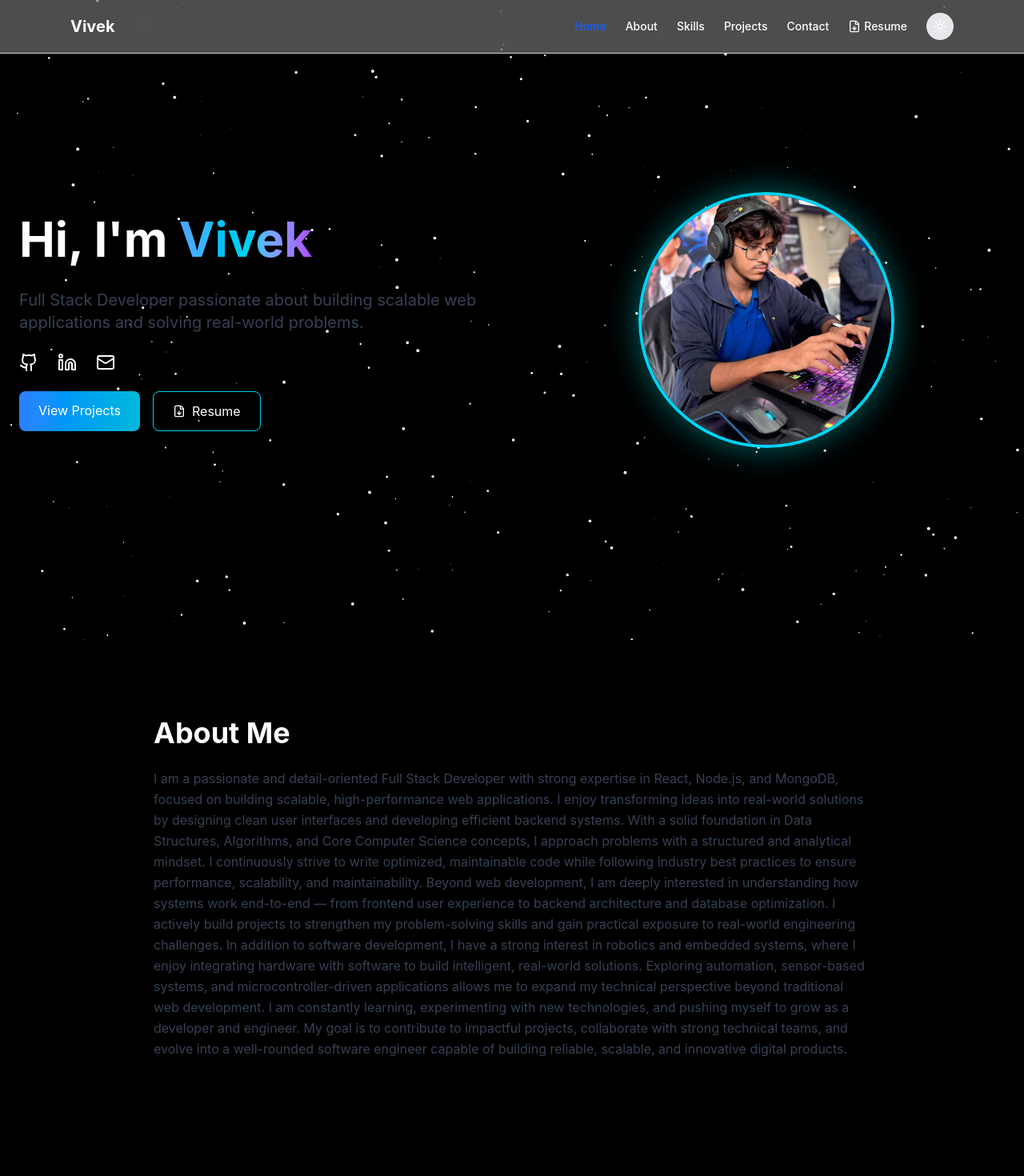
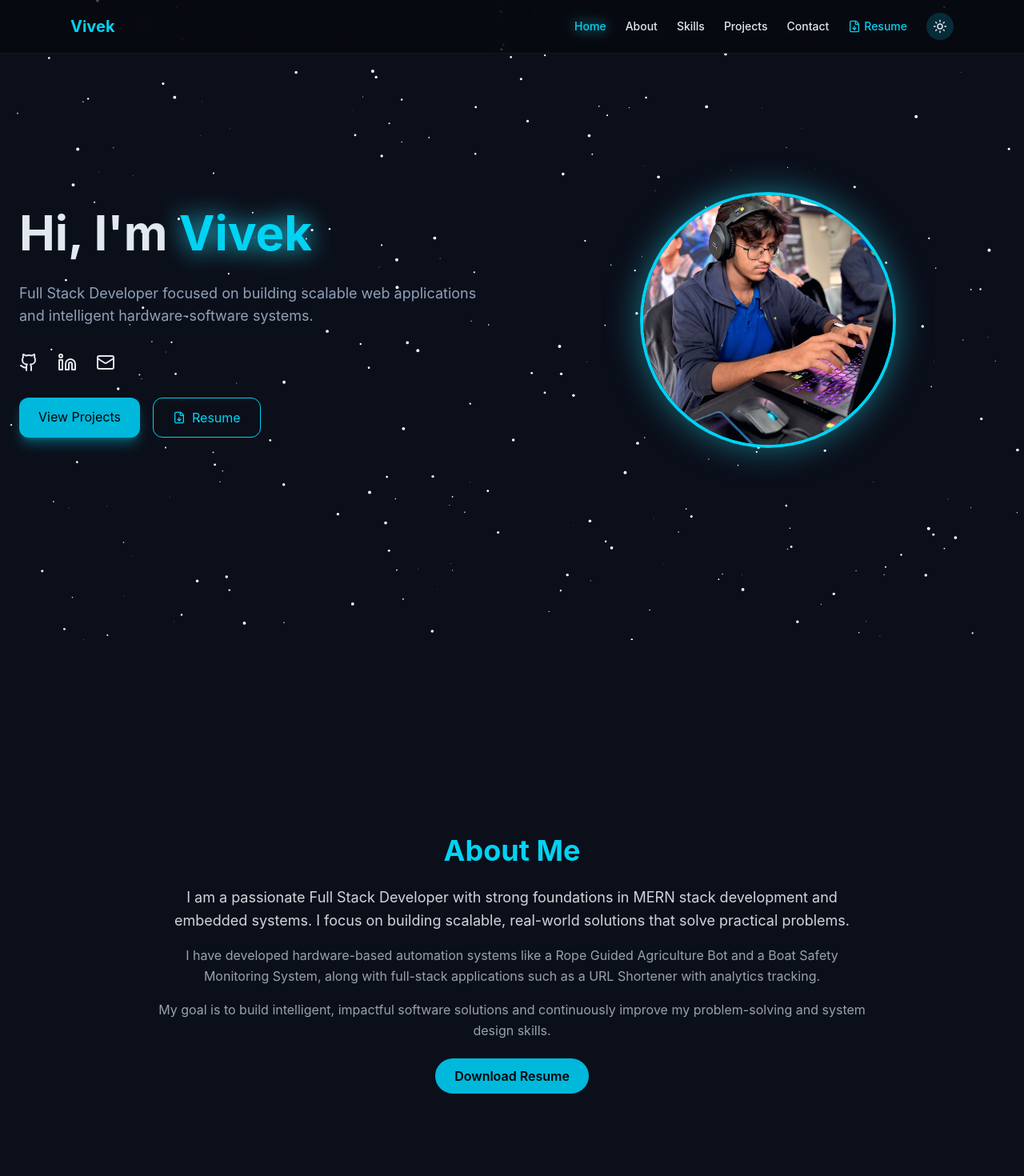
Before and after one commit to saivivekanand27/Portfolio, a React app in the folder frontend/: page / in a window 1280 px wide. Shown: the top 1470 px of the page at 80% size. Built offline with nearby package versions, Linux system fonts and the light colour scheme; the HTML template or start-up script is replaced by a standard one.

Commit message:
Galaxy themed portfolio-update

```diff
--- a/frontend/src/App.jsx
+++ b/frontend/src/App.jsx
@@ -5,14 +5,14 @@ import About from "./components/About";
 import Skills from "./components/Skills";
 import Projects from "./components/Projects";
 import Contact from "./components/Contact";
-import Footer from "./components/Footer"
+import Footer from "./components/Footer";
 
 export default function App() {
   const canvasRef = useRef(null);
   const [darkMode, setDarkMode] = useState(true);
 
   useEffect(() => {
-    if (!darkMode) return; // 🚫 Do not render stars in light mode
+    if (!darkMode) return;
 
     const canvas = canvasRef.current;
     const ctx = canvas.getContext("2d");
@@ -64,22 +64,12 @@ export default function App() {
   }, [darkMode]);
 
   return (
-    <div
-      className={`relative min-h-screen overflow-hidden transition-colors duration-500 ${
-        darkMode
-          ? "bg-black text-white"
-          : "bg-gradient-to-b from-blue-100 via-white to-blue-200 text-black"
-      }`}
-    >
-      {/* Canvas Background (only visible in dark mode) */}
+    <div className="relative min-h-screen overflow-hidden bg-[#0B0F1A] text-slate-200">
+
       {darkMode && (
-        <canvas
-          ref={canvasRef}
-          className="fixed inset-0 z-0"
-        />
+        <canvas ref={canvasRef} className="fixed inset-0 z-0" />
       )}
 
-      {/* Content */}
       <div className="relative z-10">
         <Navbar darkMode={darkMode} setDarkMode={setDarkMode} />
         <Hero />
@@ -87,7 +77,7 @@ export default function App() {
         <Skills />
         <Projects />
         <Contact />
-        <Footer/>
+        <Footer />
       </div>
     </div>
   );
--- a/frontend/src/components/About.jsx
+++ b/frontend/src/components/About.jsx
@@ -1,41 +1,52 @@
-import useFadeIn from "../useFadeIn";
+import React from "react";
+// import { motion } from "framer-motion";
 
-export default function About() {
-  const ref = useFadeIn();
+const About = () => {
+  return (
+    <section
+      id="about"
+      className="min-h-screen flex items-center justify-center px-6 py-20"
+    >
+      <div
+        initial={{ opacity: 0, y: 40 }}
+        whileInView={{ opacity: 1, y: 0 }}
+        transition={{ duration: 0.6 }}
+        className="max-w-4xl text-center"
+      >
+        <h2 className="text-4xl font-bold text-cyan-400 mb-6">
+          About Me
+        </h2>
 
-  return (
-    <section id="about" ref={ref} className="fade-section py-24 px-6">
-      <div className="max-w-4xl mx-auto text-center md:text-left">
-        <h2 className="text-3xl md:text-4xl font-bold mb-6">About Me</h2>
+        <p className="text-gray-300 leading-relaxed text-lg">
+          I am a passionate Full Stack Developer with strong foundations in
+          MERN stack development and embedded systems. I focus on building
+          scalable, real-world solutions that solve practical problems.
+        </p>
 
-        <p className="text-gray-700 dark:text-gray-400 leading-relaxed">
-          I am a passionate and detail-oriented Full Stack Developer with strong
-          expertise in React, Node.js, and MongoDB, focused on building
-          scalable, high-performance web applications. I enjoy transforming
-          ideas into real-world solutions by designing clean user interfaces and
-          developing efficient backend systems. With a solid foundation in Data
-          Structures, Algorithms, and Core Computer Science concepts, I approach
-          problems with a structured and analytical mindset. I continuously
-          strive to write optimized, maintainable code while following industry
-          best practices to ensure performance, scalability, and
-          maintainability. Beyond web development, I am deeply interested in
-          understanding how systems work end-to-end — from frontend user
-          experience to backend architecture and database optimization. I
-          actively build projects to strengthen my problem-solving skills and
-          gain practical exposure to real-world engineering challenges. In
-          addition to software development, I have a strong interest in robotics
-          and embedded systems, where I enjoy integrating hardware with software
-          to build intelligent, real-world solutions. Exploring automation,
-          sensor-based systems, and microcontroller-driven applications allows
-          me to expand my technical perspective beyond traditional web
-          development. I am constantly learning, experimenting with new
-          technologies, and pushing myself to grow as a developer and engineer.
-          My goal is to contribute to impactful projects, collaborate with
-          strong technical teams, and evolve into a well-rounded software
-          engineer capable of building reliable, scalable, and innovative
-          digital products.
+        <p className="text-gray-400 mt-4 leading-relaxed">
+          I have developed hardware-based automation systems like a
+          Rope Guided Agriculture Bot and a Boat Safety Monitoring System,
+          along with full-stack applications such as a URL Shortener with
+          analytics tracking.
         </p>
+
+        <p className="text-gray-400 mt-4 leading-relaxed">
+          My goal is to build intelligent, impactful software solutions and
+          continuously improve my problem-solving and system design skills.
+        </p>
+
+        <div className="mt-8">
+          <a
+            href="/resume.pdf"
+            download
+            className="px-6 py-3 bg-cyan-500 hover:bg-cyan-600 text-black font-semibold rounded-full transition duration-300"
+          >
+            Download Resume
+          </a>
+        </div>
       </div>
     </section>
   );
-}
+};
+
+export default About;
--- a/frontend/src/components/Footer.jsx
+++ b/frontend/src/components/Footer.jsx
@@ -1,7 +1,11 @@
-export default function Footer() {
+import React from "react";
+
+const Footer = () => {
   return (
-    <footer className="text-center py-6 border-t border-gray-300 dark:border-gray-700">
-      © 2026 Vivek. All rights reserved.
+    <footer className="text-center py-6 border-t border-gray-800 text-gray-500">
+      © {new Date().getFullYear()} Vivek | Built with React & Tailwind
     </footer>
   );
-}
+};
+
+export default Footer;
--- a/frontend/src/components/Hero.jsx
+++ b/frontend/src/components/Hero.jsx
@@ -9,58 +9,34 @@ export default function Hero() {
     <section
       id="home"
       ref={ref}
-      className="fade-section min-h-screen flex items-center px-6"
+      className="fade-section min-h-screen flex items-center px-6 py-20"
     >
-      <div className="max-w-7xl mx-auto w-full grid md:grid-cols-2 gap-10 items-center">
+      <div className="max-w-7xl mx-auto w-full grid md:grid-cols-2 gap-12 items-center">
 
-        {/* LEFT SIDE - TEXT */}
         <div className="text-center md:text-left">
 
           <h1 className="text-4xl md:text-6xl font-bold mb-6 leading-tight">
             Hi, I'm{" "}
-            <span className="bg-gradient-to-r from-blue-400 via-cyan-400 to-purple-500 bg-clip-text text-transparent">
+            <span className="text-cyan-400 drop-shadow-[0_0_15px_#22D3EE]">
               Vivek
             </span>
           </h1>
 
-          <p className="text-lg md:text-xl text-gray-700 dark:text-gray-400 mb-6">
-            Full Stack Developer passionate about building scalable web
-            applications and solving real-world problems.
+          <p className="text-lg text-slate-400 mb-8 max-w-xl">
+            Full Stack Developer focused on building scalable web applications
+            and intelligent hardware-software systems.
           </p>
 
-          {/* Social Icons */}
-          <div className="flex justify-center md:justify-start gap-6 text-2xl mb-6">
-            <a
-              href="https://github.com/yourusername"
-              target="_blank"
-              rel="noreferrer"
-              className="hover:text-cyan-400 transition duration-300"
-            >
-              <Github />
-            </a>
-
-            <a
-              href="https://linkedin.com/in/yourprofile"
-              target="_blank"
-              rel="noreferrer"
-              className="hover:text-cyan-400 transition duration-300"
-            >
-              <Linkedin />
-            </a>
-
-            <a
-              href="mailto:namsanivivekanand@gmail.com"
-              className="hover:text-cyan-400 transition duration-300"
-            >
-              <Mail />
-            </a>
+          <div className="flex justify-center md:justify-start gap-6 text-2xl mb-8">
+            <a href="#" className="hover:text-cyan-400 transition"><Github /></a>
+            <a href="#" className="hover:text-cyan-400 transition"><Linkedin /></a>
+            <a href="mailto:namsanivivekanand@gmail.com" className="hover:text-cyan-400 transition"><Mail /></a>
           </div>
 
-          {/* Buttons */}
           <div className="flex flex-col sm:flex-row gap-4 justify-center md:justify-start">
             <a
               href="#projects"
-              className="px-6 py-3 bg-gradient-to-r from-blue-500 to-cyan-500 text-white rounded-lg hover:scale-105 transition duration-300 shadow-lg"
+              className="px-6 py-3 bg-cyan-500 hover:bg-cyan-400 text-black rounded-xl shadow-lg shadow-cyan-500/40 transition"
             >
               View Projects
             </a>
@@ -68,7 +44,7 @@ export default function Hero() {
             <a
               href="/resume.pdf"
               download
-              className="px-6 py-3 border border-cyan-400 rounded-lg hover:bg-cyan-400/10 transition duration-300 flex items-center gap-2 justify-center"
+              className="px-6 py-3 border border-cyan-400 text-cyan-400 rounded-xl hover:bg-cyan-400/10 transition flex items-center gap-2 justify-center"
             >
               <FileDown size={16} />
               Resume
@@ -76,14 +52,13 @@ export default function Hero() {
           </div>
         </div>
 
-        {/* RIGHT SIDE - IMAGE */}
         <div className="flex justify-center">
           <img
             src={vivekImg}
             alt="Vivek"
             className="w-64 h-64 md:w-80 md:h-80 object-cover rounded-full
                        border-4 border-cyan-400
-                       shadow-[0_0_40px_rgba(0,255,255,0.4)]
+                       shadow-[0_0_40px_rgba(34,211,238,0.5)]
                        hover:scale-105 transition duration-500"
           />
         </div>
--- a/frontend/src/components/Navbar.jsx
+++ b/frontend/src/components/Navbar.jsx
@@ -22,17 +22,19 @@ export default function Navbar({ darkMode, setDarkMode }) {
   }, []);
 
   const linkStyle = (id) =>
-    `cursor-pointer transition-colors duration-300 ${
+    `cursor-pointer transition duration-300 ${
       active === id
-        ? "text-blue-600 dark:text-yellow-400"
-        : "hover:text-blue-600 dark:hover:text-yellow-400"
+        ? "text-cyan-400 drop-shadow-[0_0_8px_#22D3EE]"
+        : "hover:text-cyan-400"
     }`;
 
   return (
-    <nav className="fixed top-0 w-full z-50 backdrop-blur-md bg-white/30 dark:bg-black/40 border-b border-gray-300 dark:border-gray-700 transition-colors duration-500">
+    <nav className="fixed top-0 w-full z-50 backdrop-blur-md bg-black/40 border-b border-cyan-400/10">
       <div className="max-w-6xl mx-auto px-6 py-4 flex justify-between items-center">
 
-        <div className="font-bold text-xl">Vivek</div>
+        <div className="font-bold text-xl text-cyan-400">
+          Vivek
+        </div>
 
         <div className="hidden md:flex items-center gap-6 text-sm font-medium">
           <a href="#home" className={linkStyle("home")}>Home</a>
@@ -44,19 +46,18 @@ export default function Navbar({ darkMode, setDarkMode }) {
           <a
             href="/resume.pdf"
             download
-            className="flex items-center gap-1 hover:text-green-500"
+            className="flex items-center gap-1 text-cyan-400 hover:text-purple-400 transition"
           >
             <FileDown size={16} /> Resume
           </a>
 
           <button
             onClick={() => setDarkMode(!darkMode)}
-            className="p-2 rounded-full bg-gray-200 dark:bg-gray-800 hover:scale-110 transition"
+            className="p-2 rounded-full bg-cyan-500/20 hover:scale-110 transition"
           >
             {darkMode ? <Sun size={18} /> : <Moon size={18} />}
           </button>
         </div>
-
       </div>
     </nav>
   );
--- a/frontend/src/index.css
+++ b/frontend/src/index.css
@@ -4,6 +4,11 @@ html {
   scroll-behavior: smooth;
 }
 
+body {
+  font-family: 'Inter', sans-serif;
+}
+
+/* Fade animation */
 .fade-section {
   opacity: 0;
   transform: translateY(40px);
```
Also changed, not shown: frontend/src/components/Contact.jsx (+24 -36 lines).
